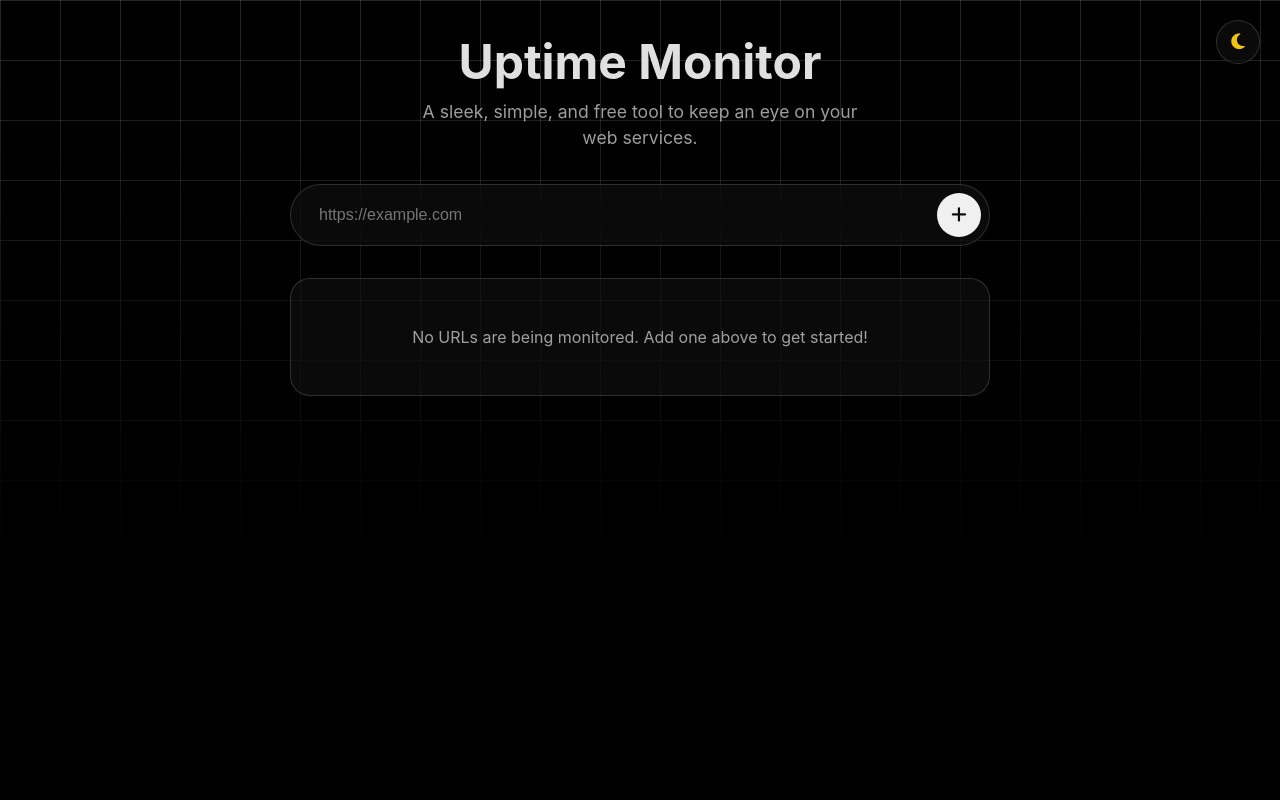
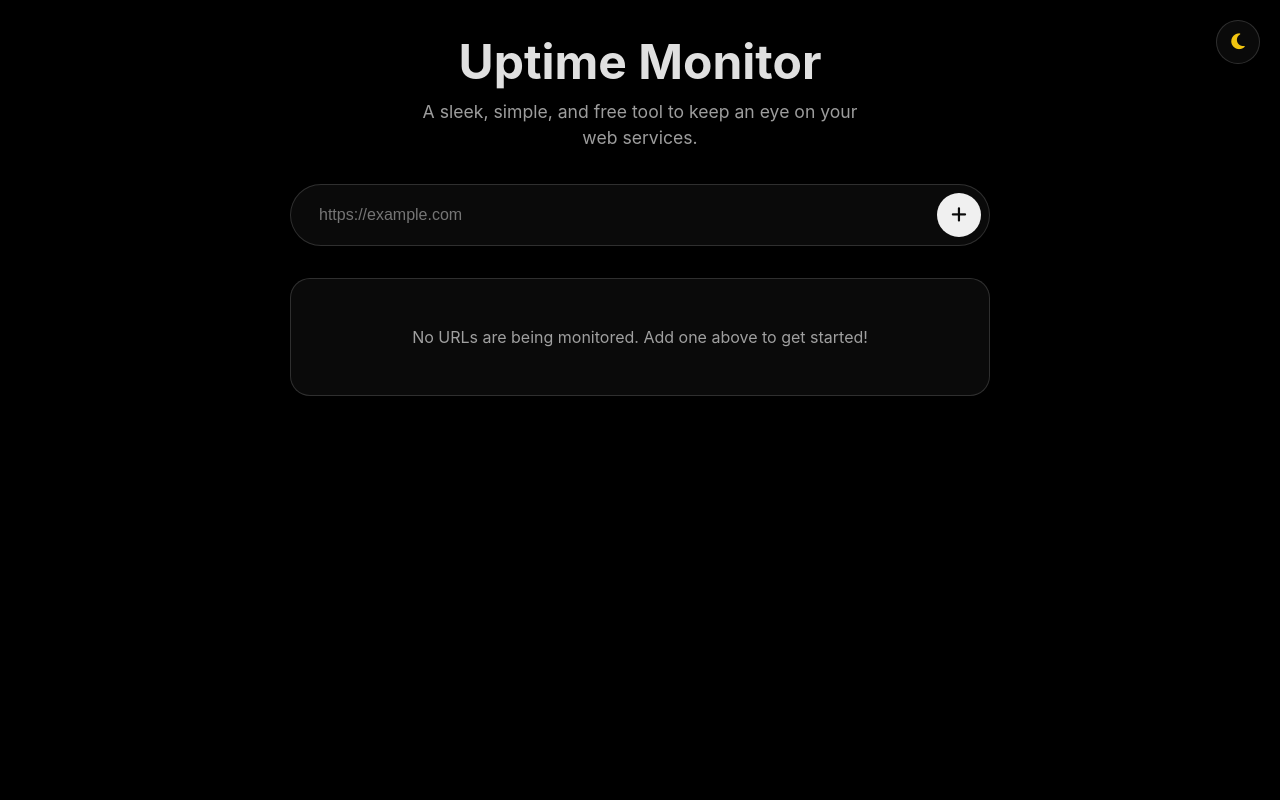
Before and after one commit to EndOverdosing/Monitor-Uptime, a FastAPI app: page / in a window 1280 px wide. Run offline with FastAPI, Linux system fonts and the light colour scheme; data that the repository does not hold is empty.

Commit message:
Update style.css

```diff
--- a/static/style.css
+++ b/static/style.css
@@ -43,8 +43,6 @@ body.light-theme {
 html { scroll-behavior: smooth; }
 body {
     background-color: var(--background-color-page);
-    background-image: linear-gradient(to right, var(--border-color-subtle) 1px, transparent 1px), linear-gradient(to bottom, var(--border-color-subtle) 1px, transparent 1px);
-    background-size: 60px 60px;
     font-family: -apple-system, BlinkMacSystemFont, 'SF Pro Text', 'Helvetica Neue', Helvetica, Arial, sans-serif;
     -webkit-font-smoothing: antialiased;
     display: flex; justify-content: center; align-items: flex-start;
@@ -55,17 +53,17 @@ body::before, body::after { content: ""; position: fixed; left: 0; right: 0; poi
 body::before { top: 0; bottom: 0; background: linear-gradient(to bottom, var(--gradient-start) 0%, var(--gradient-middle) 40%, var(--gradient-end) 70%); z-index: 1; }
 body::after {
     content: ""; top: 0; bottom: 0;
-    background: radial-gradient(circle at var(--cursor-x) var(--cursor-y), hsla(0, 0%, 100%, 0.363) 50px, hsla(0, 0%, 100%, 0.125) 150px, transparent 300px);
+    background: radial-gradient(circle at var(--cursor-x) var(--cursor-y), hsla(0, 0%, 100%, 0.3) 50px, hsla(0, 0%, 100%, 0.1) 150px, transparent 300px), var(--border-color-subtle);
     mask-image: linear-gradient(to right, white 1px, transparent 1px), linear-gradient(to bottom, white 1px, transparent 1px);
     -webkit-mask-image: linear-gradient(to right, white 1px, transparent 1px), linear-gradient(to bottom, white 1px, transparent 1px);
     mask-size: 60px 60px; -webkit-mask-size: 60px 60px;
     mask-position: center; -webkit-mask-position: center;
-    opacity: var(--cursor-opacity, 0);
+    opacity: var(--cursor-opacity, 0.5);
     transition: opacity 0.3s ease-out;
     z-index: 0;
 }
 body.light-theme::after {
-    background: radial-gradient(circle at var(--cursor-x) var(--cursor-y), rgba(0, 0, 0, 0.15) 50px, rgba(0, 0, 0, 0.2) 150px, transparent 300px);
+    background: radial-gradient(circle at var(--cursor-x) var(--cursor-y), rgba(0, 0, 0, 0.15) 50px, rgba(0, 0, 0, 0.05) 150px, transparent 300px), var(--border-color-subtle);
 }
 .theme-switcher {
     position: fixed; top: 20px; right: 20px; width: 44px; height: 44px;
```
